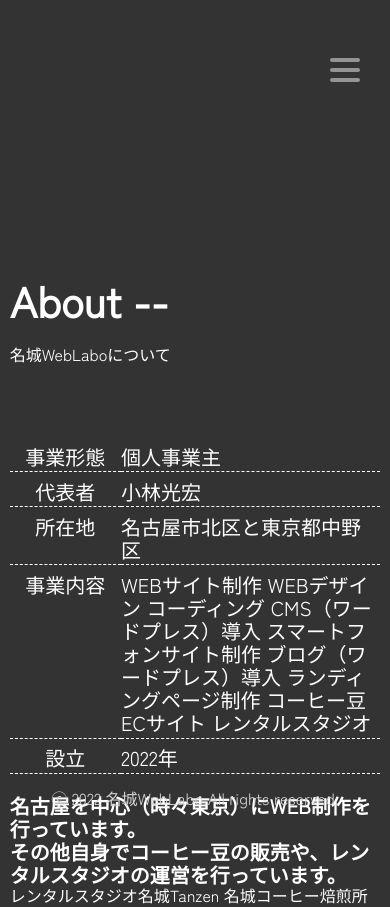
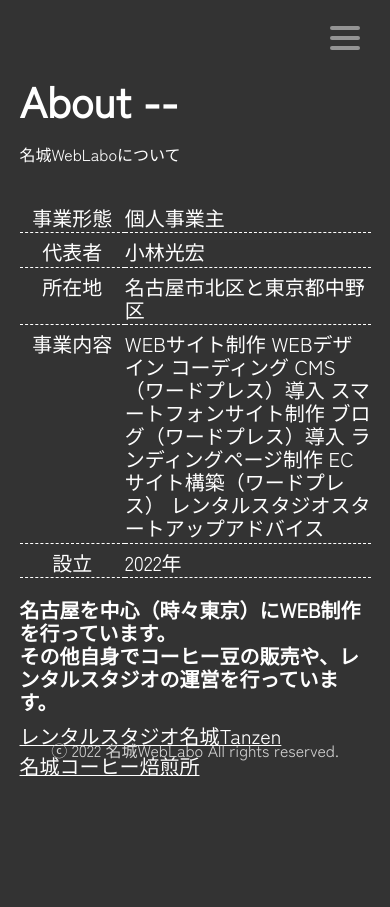
Before and after one commit to mitsuhiro-kobayashi/temple-ScrollReveal, a PHP site: page /about.html in a window 390 px wide. After the commit the page ends 776 px from the top, so only its background shows below. Run offline with PHP 8.4, Linux system fonts and the light colour scheme; some libraries are stand-ins or nearby versions.

Commit message:
微修正

```diff
--- a/about.html
+++ b/about.html
@@ -44,15 +44,19 @@
             <h2>About --</h2>
             <p>名城WebLaboについて</p>
         <table>
-            <tr><th>事業形態</th><td>個人事業主</td></tr><br>
-            <tr><th>代表者</th><td>小林光宏</td></tr><br>
-            <tr><th>所在地</th><td>名古屋市北区と東京都中野区</td></tr><br>
-            <tr><th>事業内容</th><td>WEBサイト制作 WEBデザイン コーディング CMS（ワードプレス）導入 スマートフォンサイト制作 ブログ（ワードプレス）導入 ランディングページ制作 コーヒー豆ECサイト レンタルスタジオ</td></tr><br>
+            <tr><th>事業形態</th><td>個人事業主</td></tr>
+            <tr><th>代表者</th><td>小林光宏</td></tr>
+            <tr><th>所在地</th><td>名古屋市北区と東京都中野区</td></tr>
+            <tr><th>事業内容</th><td>WEBサイト制作 WEBデザイン コーディング CMS（ワードプレス）導入 スマートフォンサイト制作 ブログ（ワードプレス）導入 ランディングページ制作 ECサイト構築（ワードプレス） レンタルスタジオスタートアップアドバイス</td></tr>
             <tr><th>設立</th><td>2022年</td></tr>
         </table>
-        <h4>名古屋を中心（時々東京）にWEB制作を行っています。<br>その他自身でコーヒー豆の販売や、レンタルスタジオの運営を行っています。</h4>
-        <a href="https://meijo-tanzen.rash.jp" target="_blank">レンタルスタジオ名城Tanzen</a>
-        <a href="https://meijo-coffee.sakura.ne.jp" target="_blank">名城コーヒー焙煎所</a>
+        <div class="about-txt">
+            <h4>名古屋を中心（時々東京）にWEB制作を行っています。<br>その他自身でコーヒー豆の販売や、レンタルスタジオの運営を行っています。</h4>
+            <ul>
+                <li><a href="https://meijo-tanzen.rash.jp" target="_blank">レンタルスタジオ名城Tanzen</a></li>
+                <li><a href="https://meijo-coffee.sakura.ne.jp" target="_blank">名城コーヒー焙煎所</a></l>
+            </ul>
+        </div>
         </div>
     </main>
     <footer>
--- a/contact.html
+++ b/contact.html
@@ -41,7 +41,7 @@
     </header>
     <main>
         <div class="common-contents">
-            <h2>Hello --</h2>
+            <h2>Contact --</h2>
             <ul class="contact-contents">
                 <li class="contact-content"><a href="mailto:future_zukunft@yahoo.co.jp"><h3>Email</h3></a></li>
                 <li class="contact-content"><a href="https://twitter.com/3tsu5ba" target="_blank"><img src="img/twitter.png" alt="Twitter"></a></li>
--- a/css/style-black.css
+++ b/css/style-black.css
@@ -12,7 +12,7 @@ html {
 body {
   color: #fff;
   font-family: 'Zen Kaku Gothic New', sans-serif;
-  width: min(1000px, 95%);
+  width: min(1000px, 90%);
   height: 90vh;
   margin: auto;
   background-color: #333333;
@@ -56,8 +56,8 @@ contact.html
 header
 *******/
 .header {
-  margin-top: 5em;
-  margin-right: 4em;
+  padding-top: 5em;
+  padding-right: 4em;
 }
 .menu-icons {
   text-align: right;
@@ -103,6 +103,7 @@ table {
     border-collapse: 1px solid;
     font-size: 20px;
     border-bottom: 1px dashed;
+    margin-top: 5%;
 }
 th {
     text-align: center;
@@ -115,6 +116,16 @@ td {
     width: 70%;
     padding: 2% 0 1% 0;
     border-bottom: 1px dashed;
+}
+.about-txt ul {
+margin: 3% 0;
+}
+.about-txt li {
+    margin: 2% 0;
+    text-decoration: underline;
+}
+.about-txt li a {
+    font-size: 20px;
 }
 
 
@@ -214,11 +225,17 @@ section {
 padding: 20px;
 margin-top: 70px;
 }
+.common-contents {
+    top: 10%;
+}
+table {
+    margin-top: 10%;
+}
 /*******
 header
 *******/
 .header {
-margin-top: 1em;
+    padding-top: 1em;
 }
 .contact {
     left: 10%;
```
Also changed, not shown: css/style.css (+5 -5 lines).
